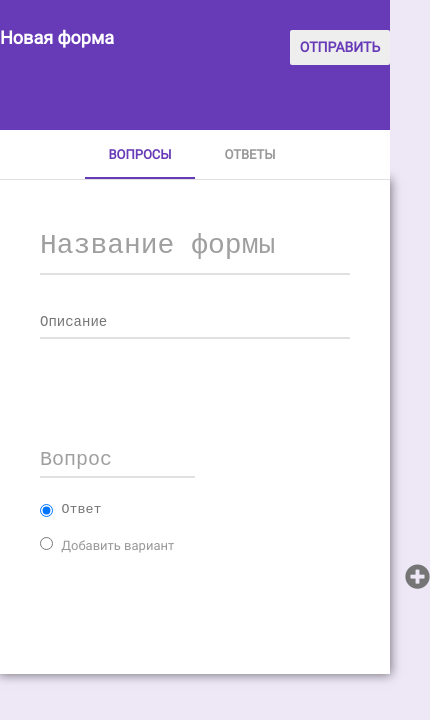
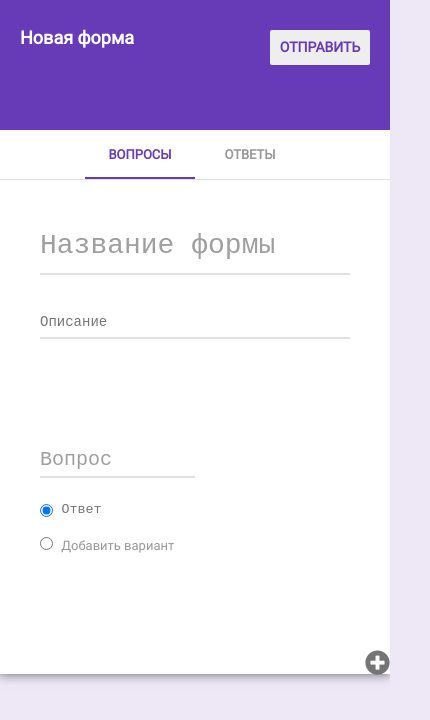
Before and after one commit to alexander-shatravka/form_generator, a plain HTML site: page index.html in a window 390 px wide. Shown: the whole page, 430 px wide, since content can reach past the window. Drawn offline with Linux system fonts and the light colour scheme.

Commit message:
fix add-question-button position

```diff
--- a/css/main.css
+++ b/css/main.css
@@ -19,6 +19,7 @@ form {
 
 .form-name {
   width: 120px;
+  margin-left: 20px;
   float: left;
   font-weight: bold;
   font-size: 18px;
@@ -37,6 +38,7 @@ form {
   font-weight: bold;
   font-size: 14px;
   text-transform: uppercase;
+  margin-right: 20px;
 }
 
 .send-button:hover{
@@ -213,12 +215,39 @@ input:focus {
 }
 
 #add-question {
-  position: absolute;
-  right: -40px;
-  top: 90%;
+  z-index: 1;
+  position: fixed;
+  right: 18%;
+  bottom: 20%;
   cursor: pointer;
   color: #757575;
-  font-size: 25px; }
+  font-size: 25px;
+}
+
+@media screen and (max-width: 1320px) {
+  #add-question {
+    right: 15%;
+  }
+}
+
+@media screen and (max-width: 1220px) {
+  #add-question {
+    right: 10%;
+  }
+}
+
+@media screen and (max-width: 1120px) {
+  #add-question {
+    right: 5%;
+  }
+}
+
+@media screen and (max-width: 1020px) {
+  #add-question {
+    right: 0%;
+  }
+}
+
 
 #add-question:hover{
   color: #505050;
```
